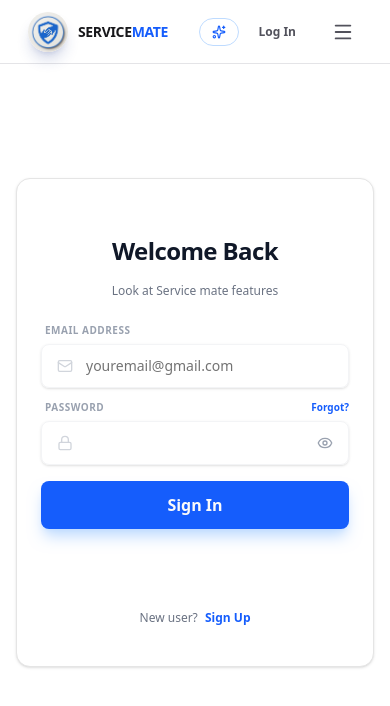
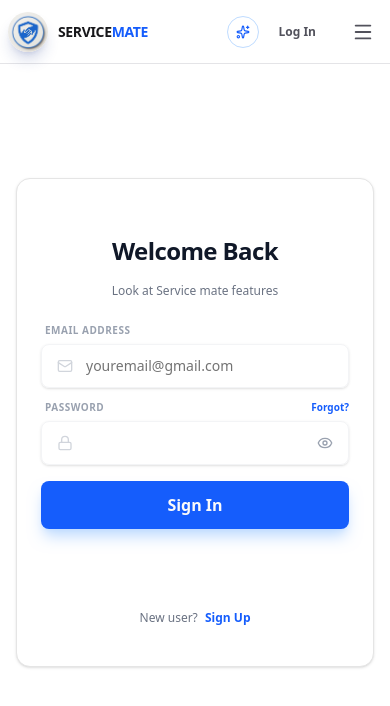
Before and after one commit to Ashwath-S-kulal/MERN_INTERNSHIP_2026_ASHWATH_S, a React (Vite) app in the folder frontend/: page /login in a window 390 px wide. Shown: the top 706 px of the page. Built offline with nearby package versions, Linux system fonts and the light colour scheme.

Commit message:
responsive

```diff
--- a/frontend/src/components/Navbar.jsx
+++ b/frontend/src/components/Navbar.jsx
@@ -109,8 +109,8 @@ export default function Navbar() {
 
   return (
     <div>
-      <header className="fixed top-0 left-0 right-0 z-[100] w-full h-16 bg-white/90 backdrop-blur-md border-b border-zinc-200 px-4">
-        <div className="max-w-screen mx-3 h-full flex items-center justify-between">
+      <header className="fixed top-0 left-0 right-0 z-[100] w-full h-16 bg-white/90 backdrop-blur-md border-b border-zinc-200 px-2 md:px-4">
+        <div className="max-w-screen md:mx-3 h-full flex items-center justify-between">
           <div className="flex-1 flex justify-start">
             <Link to="/" className="group flex items-center gap-2.5 outline-none">
               <div className="w-10 h-10 rounded-full flex items-center justify-center shadow-lg shadow-blue-900/20 group-hover:scale-110 transition-transform overflow-hidden">
@@ -137,7 +137,7 @@ export default function Navbar() {
           <div className="flex-1 flex items-center justify-end gap-2 md:gap-3">
             <NavLink to="/aisearch" >
             <button
-              className={`flex items-center gap-2 px-3 py-1.5 rounded-full border transition-all duration-300
+              className={`flex items-center gap-2 px-2 md:px-3 py-2 rounded-full border transition-all duration-300
 
                 bg-white text-blue-600 border-blue-200 hover:bg-blue-50
               `}
--- a/frontend/src/pages/AISearch.jsx
+++ b/frontend/src/pages/AISearch.jsx
@@ -1,7 +1,7 @@
 import { useState, useEffect, useRef } from "react";
 import axios from "axios";
 import ReactMarkdown from "react-markdown";
-import { Bot, BotIcon, BotMessageSquare, Layout, MessageSquare, Plus, Send, Trash2, User, Wrench } from "lucide-react";
+import { Bot, BotIcon, BotMessageSquare, Layout, MessageSquare, Plus, Send, Trash2, User, Wrench, X } from "lucide-react";
 import { useSelector } from "react-redux";
 
 function AIChat() {
@@ -128,7 +128,7 @@ function AIChat() {
     };
 
     return (
-        <div className="flex h-[calc(110vh-80px)] pt-16 w-full bg-slate-50/50 backdrop-blur-xl overflow-hidden shadow-[0_20px_50px_rgba(0,0,0,0.05)] border-t border-slate-200/50">
+        <div className="flex h-[calc(105vh-80px)] md:h-[calc(110vh-80px)] pt-16 w-full bg-slate-50/50 backdrop-blur-xl overflow-hidden shadow-[0_20px_50px_rgba(0,0,0,0.05)] border-t border-slate-200/50">
             <aside className={` pt-18 md:pt-0 fixed inset-y-0 left-0 z-50 w-72 bg-slate-100 flex flex-col transform transition-transform duration-300 ease-in-out md:relative md:translate-x-0 md:z-auto md:bg-slate-50 md:backdrop-blur-md md:border-r md:border-slate-200/60
                      ${isSidebarOpen ? "translate-x-0" : "-translate-x-full"}
                     `}>
@@ -142,7 +142,7 @@ function AIChat() {
                         New Chat
                     </button>
                     <button onClick={() => setIsSidebarOpen(false)} className="ml-2 p-2 text-slate-400 md:hidden">
-                        <Layout size={20} />
+                        <X size={24} />
                     </button>
                 </div>
 
@@ -155,7 +155,7 @@ function AIChat() {
                     {sessions.map((s) => (
                         <div key={s._id} className="group relative flex items-center">
                             <button
-                                onClick={() => loadSession(s._id)}
+                                onClick={() => {loadSession(s._id); setIsSidebarOpen(false);}}
                                 className={`w-full p-2.5 text-xs rounded-lg flex items-center gap-2.5 transition-all ${currentSessionId === s._id ? 'bg-indigo-50 text-indigo-600' : 'text-slate-500 hover:bg-slate-50'
                                     }`}
                             >
```
Also changed, not shown: 1 other file (tests, documents, lock files or other folders).
